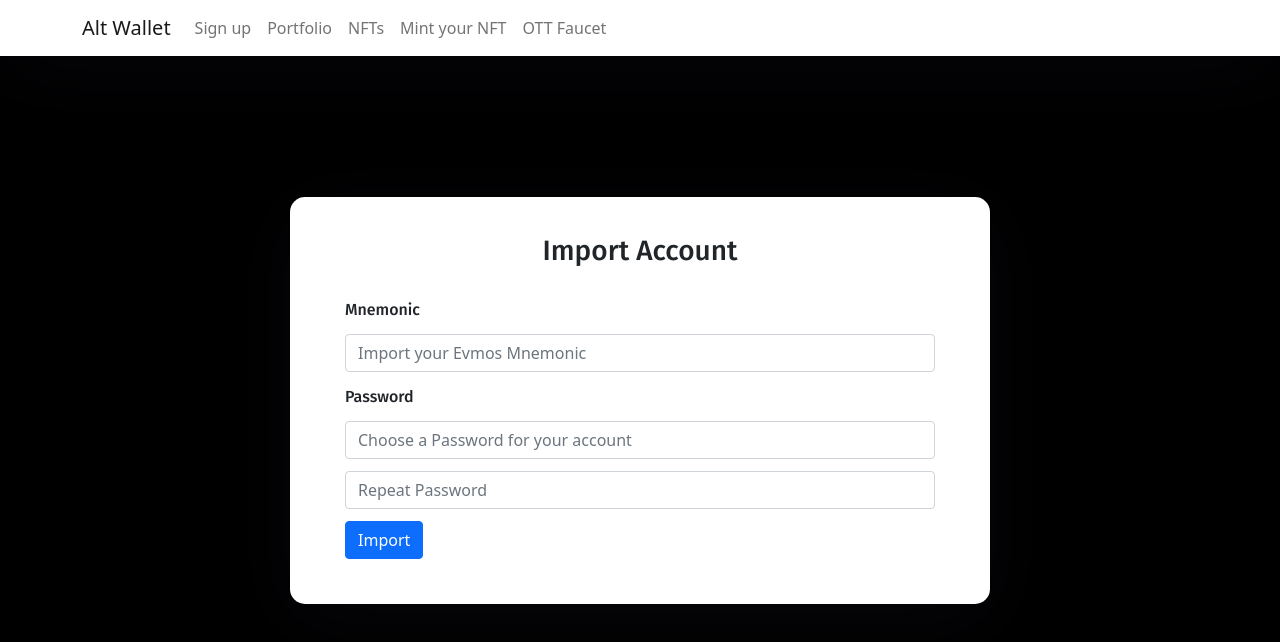
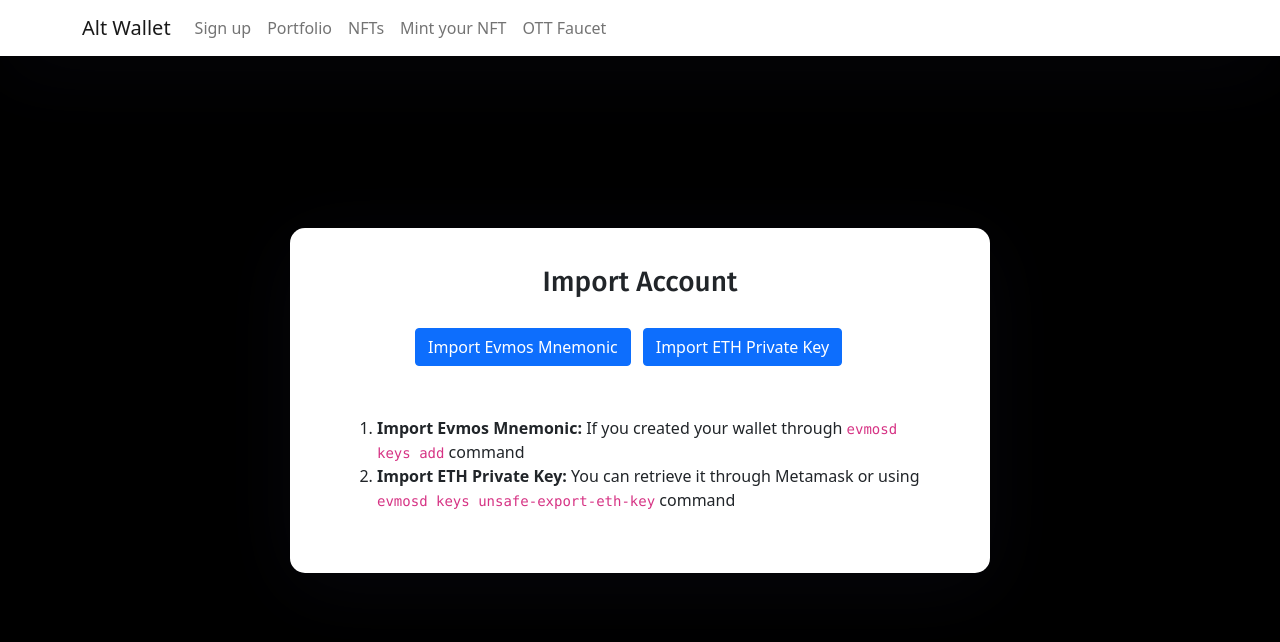
Before and after one commit to onlyalt/evmos_contribution, a React (Create React App) app in the folder projects/evmos_wallet_react/: page /sign-up in a window 1280 px wide. Shown: the top 642 px of the page. Built offline with nearby package versions, Linux system fonts and the light colour scheme; what web3 would draw is missing.

Commit message:
Allow Priv Key import at sign up

```diff
--- a/projects/evmos_wallet_react/src/components/signup.component.js
+++ b/projects/evmos_wallet_react/src/components/signup.component.js
@@ -1,9 +1,17 @@
+import { useHistory } from 'react-router-dom';
 import React, { Component } from "react";
 import { createEncryptedStateKey } from './crypto';
 const { ethers } = require("ethers");
 
 
 export default class SignUp extends Component {
+
+    constructor(props) {
+        super(props)
+        this.state = {
+          importMethod: null
+        }
+      }
 
     getPubPrivKeyFromMnemonic(mnemonic){
         try{
@@ -22,8 +30,24 @@ export default class SignUp extends Component {
         }
     }
 
-    encryptAndStoreFromMnemonic(mnemonic, password){
-        const unencryptedState = this.getPubPrivKeyFromMnemonic(mnemonic)
+    getPubPrivKeyFromPrivKey(privateKey){
+        const wallet = new ethers.Wallet(privateKey);
+        const unencryptedState = {
+            address: wallet.address,
+            privateKey: wallet.privateKey,
+            publicKey: wallet.publicKey
+        }
+
+        return unencryptedState
+    }
+
+    encryptAndStore(input, password, importMethod){
+        if (importMethod === 'Evmos Mnemonic'){
+            var unencryptedState = this.getPubPrivKeyFromMnemonic(input)
+        } else if (importMethod === 'ETH Private Key') {
+            var unencryptedState = this.getPubPrivKeyFromPrivKey(input)
+        }
+
         const [encryptedPrivKey, salt, iv] = createEncryptedStateKey(unencryptedState.privateKey, password)
 
         localStorage.setItem('salt', JSON.stringify(salt));
@@ -36,14 +60,15 @@ export default class SignUp extends Component {
     }
 
     render() {
+        if (this.state.importMethod) {
             return (
                 <form onSubmit={(event) => {
                     event.preventDefault()
-                const mnemonic = this.mnemonic.value
+                    const input = this.input.value
                     const password1 = this.password1.value
                     const password2 = this.password2.value
                     if (password1 === password2) {
-                    this.encryptAndStoreFromMnemonic(mnemonic, password1)
+                        this.encryptAndStore(input, password1, this.state.importMethod)
                     } else {
                         alert('Passwords are not matching')
                     }
@@ -51,20 +76,20 @@ export default class SignUp extends Component {
                   }}>
                     <h3 style={{
                         marginBottom: '12px',
-                }}>Import Account</h3>
+                    }}>Import {this.state.importMethod}</h3>
                     <div className="form-group">
                         <label style={{
                             marginBottom: '12px',
-                    }}>Mnemonic</label>
+                        }}>{this.state.importMethod}</label>
                         <input
                           id="mnemonic"
                           style={{
                             marginBottom: '12px',
                           }}
                           type="password"
-                      ref={(input) => { this.mnemonic = input }}
+                          ref={(input) => { this.input = input }}
                           className="form-control"
-                      placeholder="Import your Evmos Mnemonic"
+                          placeholder={this.state.importMethod}
                           required />
                         <label style={{
                             marginBottom: '12px',
@@ -91,8 +116,38 @@ export default class SignUp extends Component {
                           required />
                     </div>
 
-                <button type="submit" className="btn btn-primary btn-block">Import</button>
+                    <button type="submit" className="btn btn-primary btn-block" style={{marginBottom: '12px', marginRight: '12px'}}>Import</button>
+                    <button type="submit" className="btn btn-secondary btn-block" style={{marginBottom: '12px'}} onClick={() => this.setState({importMethod: null})}>Cancel</button>
                 </form>
             );
+        } else {
+            return(
+                <div>
+
+
+                    <div>
+                        <h3 style={{
+                            marginBottom: '12px',
+                        }}>Import Account</h3>
+                        <button type="submit" className="btn btn-primary btn-block" style={{
+                marginBottom: '50px',
+                marginLeft: '70px',
+                marginRight: '12px',
+                }} onClick={() => this.setState({importMethod: 'Evmos Mnemonic'})}>Import Evmos Mnemonic</button>
+                <button type="submit" className="btn btn-primary btn-block" style={{
+                marginBottom: '50px',
+                }} onClick={() => this.setState({importMethod: 'ETH Private Key'})}>Import ETH Private Key</button>
+                    </div>
+                    <div>
+                        <ol>
+                            <li> <b>Import Evmos Mnemonic:</b> If you created your wallet through <code>evmosd keys add</code> command</li>
+                            <li> <b>Import ETH Private Key:</b> You can retrieve it through Metamask or using <code>evmosd keys unsafe-export-eth-key</code> command</li>
+                        </ol>
+                    </div>
+
+                </div>
+            )
+        }
+
     }
 }
```
Lines whose indentation alone changed are shown as unchanged.
